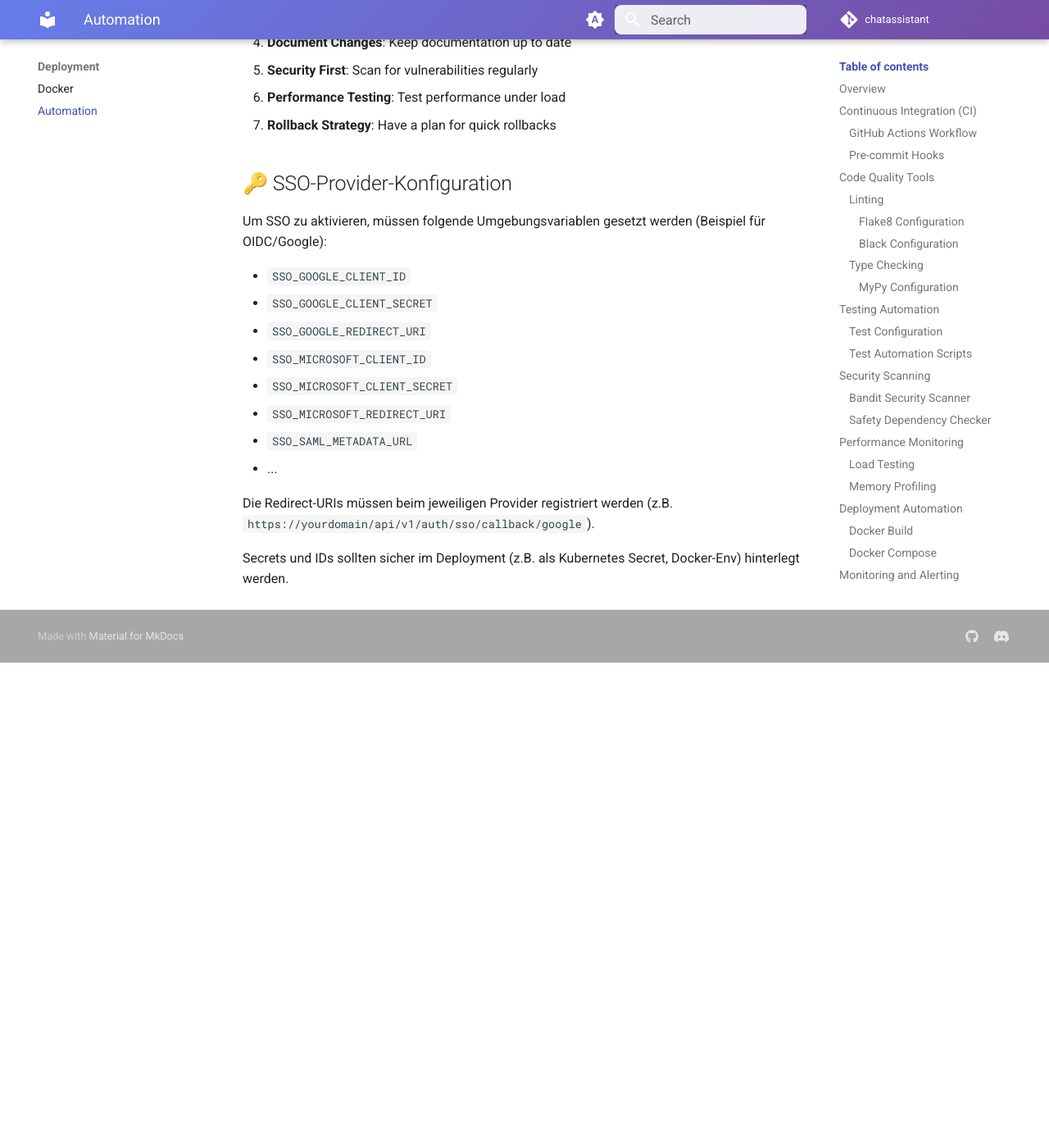
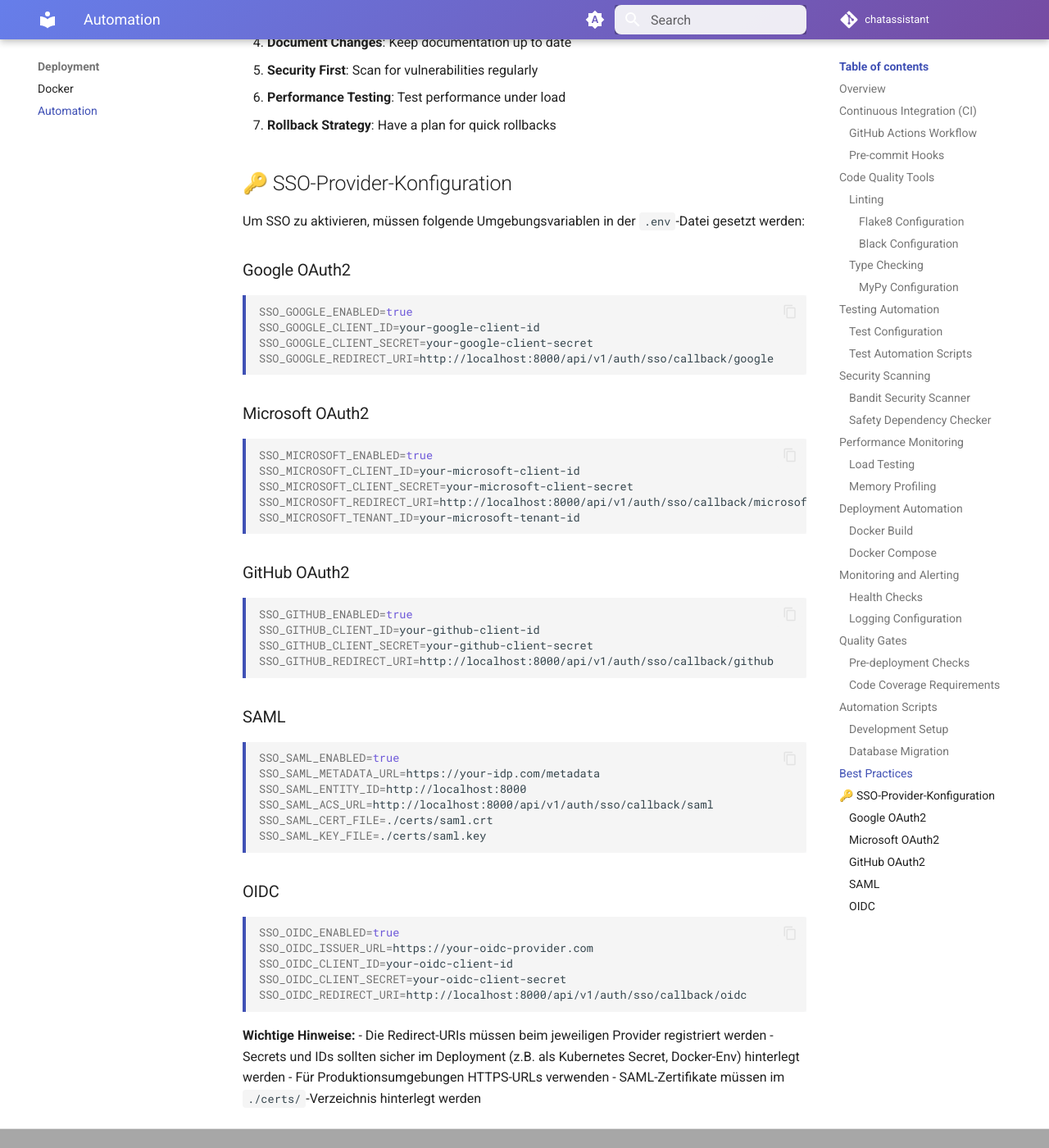
Before and after one commit to ConvoSphere/ConvoSphere, an MkDocs documentation site: the page built from docs/deployment/automation.md, in a window 1280 px wide and 1400 px high, scrolled down 10363 px. Shown: the whole window at 82% size. Built offline with MkDocs 1.6.1 and Material for MkDocs 9.7.7, drawn with Linux system fonts in a browser that asks for light colours; comment, search, counter and statistics services are not loaded; before the commit the page ends 11171 px from its top, so only the background shows below that.

Commit message:
Implement SSO with dynamic provider configuration and login flow
Co-authored-by: cursor <cursor@smartml.de>

````diff
--- a/docs/api/authentication.md
+++ b/docs/api/authentication.md
@@ -655,6 +655,7 @@ The platform supports SSO via OIDC, SAML, and OAuth2 (Google, Microsoft, etc.).
 ### SSO Endpoints
 | Endpoint | Method | Description |
 |----------|--------|-------------|
+| `/api/v1/auth/sso/providers` | GET | Get list of configured SSO providers |
 | `/api/v1/auth/sso/login/{provider}` | GET | Redirect to SSO provider |
 | `/api/v1/auth/sso/callback/{provider}` | GET | Handle SSO callback and user provisioning |
 | `/api/v1/auth/sso/link/{provider}` | POST | Link SSO account to existing user |
@@ -667,9 +668,66 @@ The platform supports SSO via OIDC, SAML, and OAuth2 (Google, Microsoft, etc.).
 5. Optional: Account-Linking, falls E-Mail schon existiert.
 
 ### SSO Provider Configuration
-- Configure client ID, secret, redirect URIs in the deployment config.
-- Supported providers: Google, Microsoft, SAML, OIDC, etc.
-- Attribute mapping: SSO attributes (email, name, roles) are mapped to user fields.
+The platform supports multiple SSO providers. Configure them in your `.env` file:
+
+```bash
+# Google OAuth2
+SSO_GOOGLE_ENABLED=true
+SSO_GOOGLE_CLIENT_ID=your-google-client-id
+SSO_GOOGLE_CLIENT_SECRET=your-google-client-secret
+SSO_GOOGLE_REDIRECT_URI=http://localhost:8000/api/v1/auth/sso/callback/google
+
+# Microsoft OAuth2
+SSO_MICROSOFT_ENABLED=true
+SSO_MICROSOFT_CLIENT_ID=your-microsoft-client-id
+SSO_MICROSOFT_CLIENT_SECRET=your-microsoft-client-secret
+SSO_MICROSOFT_REDIRECT_URI=http://localhost:8000/api/v1/auth/sso/callback/microsoft
+SSO_MICROSOFT_TENANT_ID=your-microsoft-tenant-id
+
+# GitHub OAuth2
+SSO_GITHUB_ENABLED=true
+SSO_GITHUB_CLIENT_ID=your-github-client-id
+SSO_GITHUB_CLIENT_SECRET=your-github-client-secret
+SSO_GITHUB_REDIRECT_URI=http://localhost:8000/api/v1/auth/sso/callback/github
+
+# SAML
+SSO_SAML_ENABLED=true
+SSO_SAML_METADATA_URL=https://your-idp.com/metadata
+SSO_SAML_ENTITY_ID=http://localhost:8000
+SSO_SAML_ACS_URL=http://localhost:8000/api/v1/auth/sso/callback/saml
+
+# OIDC
+SSO_OIDC_ENABLED=true
+SSO_OIDC_ISSUER_URL=https://your-oidc-provider.com
+SSO_OIDC_CLIENT_ID=your-oidc-client-id
+SSO_OIDC_CLIENT_SECRET=your-oidc-client-secret
+SSO_OIDC_REDIRECT_URI=http://localhost:8000/api/v1/auth/sso/callback/oidc
+```
+
+### Get SSO Providers
+**Endpoint:** `GET /api/v1/auth/sso/providers`
+
+**Response:**
+```json
+{
+  "providers": [
+    {
+      "id": "google",
+      "name": "Google",
+      "type": "oauth2",
+      "icon": "google",
+      "login_url": "/api/v1/auth/sso/login/google"
+    },
+    {
+      "id": "microsoft",
+      "name": "Microsoft",
+      "type": "oauth2",
+      "icon": "microsoft",
+      "login_url": "/api/v1/auth/sso/login/microsoft"
+    }
+  ]
+}
+```
 
 ### Account Linking
 - Existing users can link SSO accounts via `/sso/link/{provider}`.
--- a/docs/deployment/automation.md
+++ b/docs/deployment/automation.md
@@ -519,17 +519,54 @@ echo "Migrations completed!"
 
 ## 🔑 SSO-Provider-Konfiguration
 
-Um SSO zu aktivieren, müssen folgende Umgebungsvariablen gesetzt werden (Beispiel für OIDC/Google):
+Um SSO zu aktivieren, müssen folgende Umgebungsvariablen in der `.env`-Datei gesetzt werden:
 
-- `SSO_GOOGLE_CLIENT_ID`
-- `SSO_GOOGLE_CLIENT_SECRET`
-- `SSO_GOOGLE_REDIRECT_URI`
-- `SSO_MICROSOFT_CLIENT_ID`
-- `SSO_MICROSOFT_CLIENT_SECRET`
-- `SSO_MICROSOFT_REDIRECT_URI`
-- `SSO_SAML_METADATA_URL`
-- ...
+### Google OAuth2
+```bash
+SSO_GOOGLE_ENABLED=true
+SSO_GOOGLE_CLIENT_ID=your-google-client-id
+SSO_GOOGLE_CLIENT_SECRET=your-google-client-secret
+SSO_GOOGLE_REDIRECT_URI=http://localhost:8000/api/v1/auth/sso/callback/google
+```
 
-Die Redirect-URIs müssen beim jeweiligen Provider registriert werden (z.B. `https://yourdomain/api/v1/auth/sso/callback/google`).
+### Microsoft OAuth2
+```bash
+SSO_MICROSOFT_ENABLED=true
+SSO_MICROSOFT_CLIENT_ID=your-microsoft-client-id
+SSO_MICROSOFT_CLIENT_SECRET=your-microsoft-client-secret
+SSO_MICROSOFT_REDIRECT_URI=http://localhost:8000/api/v1/auth/sso/callback/microsoft
+SSO_MICROSOFT_TENANT_ID=your-microsoft-tenant-id
+```
 
-Secrets und IDs sollten sicher im Deployment (z.B. als Kubernetes Secret, Docker-Env) hinterlegt werden.
+### GitHub OAuth2
+```bash
+SSO_GITHUB_ENABLED=true
+SSO_GITHUB_CLIENT_ID=your-github-client-id
+SSO_GITHUB_CLIENT_SECRET=your-github-client-secret
+SSO_GITHUB_REDIRECT_URI=http://localhost:8000/api/v1/auth/sso/callback/github
+```
+
+### SAML
+```bash
+SSO_SAML_ENABLED=true
+SSO_SAML_METADATA_URL=https://your-idp.com/metadata
+SSO_SAML_ENTITY_ID=http://localhost:8000
+SSO_SAML_ACS_URL=http://localhost:8000/api/v1/auth/sso/callback/saml
+SSO_SAML_CERT_FILE=./certs/saml.crt
+SSO_SAML_KEY_FILE=./certs/saml.key
+```
+
+### OIDC
+```bash
+SSO_OIDC_ENABLED=true
+SSO_OIDC_ISSUER_URL=https://your-oidc-provider.com
+SSO_OIDC_CLIENT_ID=your-oidc-client-id
+SSO_OIDC_CLIENT_SECRET=your-oidc-client-secret
+SSO_OIDC_REDIRECT_URI=http://localhost:8000/api/v1/auth/sso/callback/oidc
+```
+
+**Wichtige Hinweise:**
+- Die Redirect-URIs müssen beim jeweiligen Provider registriert werden
+- Secrets und IDs sollten sicher im Deployment (z.B. als Kubernetes Secret, Docker-Env) hinterlegt werden
+- Für Produktionsumgebungen HTTPS-URLs verwenden
+- SAML-Zertifikate müssen im `./certs/`-Verzeichnis hinterlegt werden
````
Also changed, not shown: README.md (+10 -6 lines), docs/project-status.md (+4 -2 lines), docs/user-manual.md (+20 -4 lines), frontend-react/src/pages/Login.tsx (+92 -9 lines), 4 other files.
